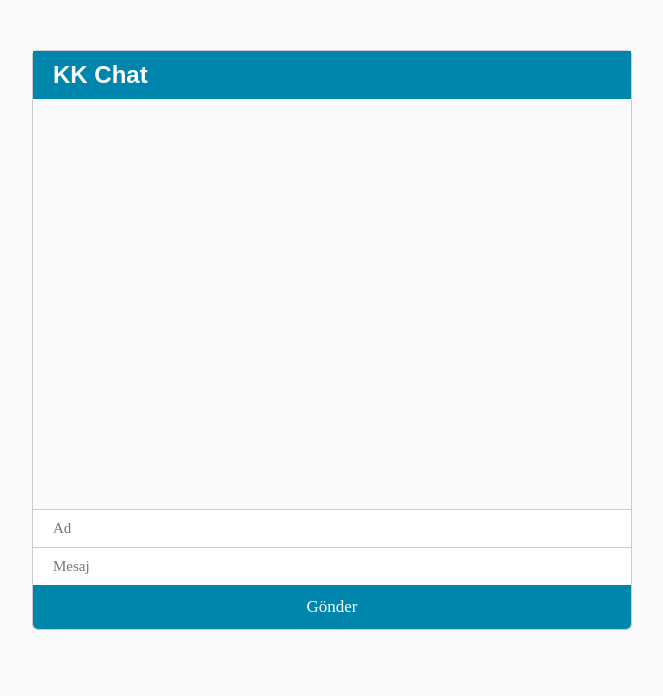
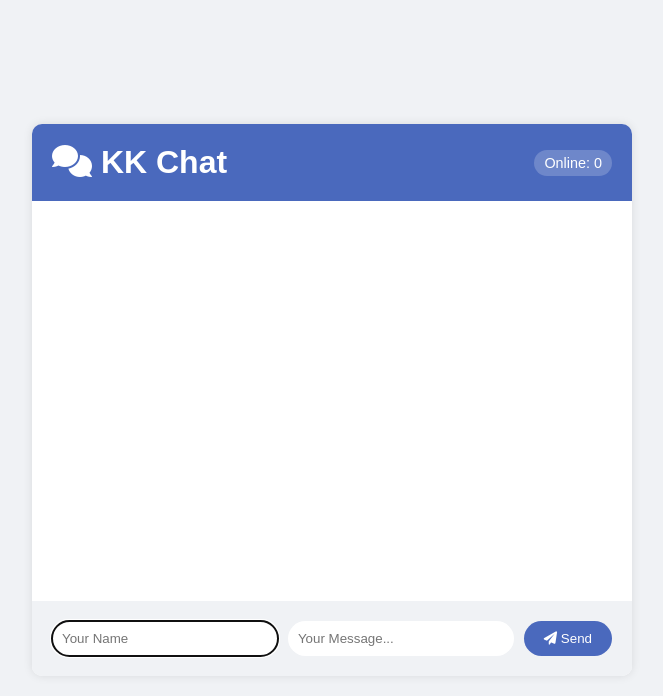
Before and after one commit to omerpakdil/chat-app, a website: page public/index.html in a window 1280 px wide. Shown: the whole page, without its empty margins (308-971 px from the left). Drawn offline with nearby package versions, Linux system fonts and the light colour scheme; no server answers.

Commit message:
application interface change and change of basic structure

```diff
--- a/package.json
+++ b/package.json
@@ -9,8 +9,8 @@
   "author": "Omer Pakdil",
   "license": "ISC",
   "dependencies": {
-    "express": "^4.18.2",
-    "socket.io": "^4.7.4"
+    "express": "^4.21.0",
+    "socket.io": "^4.8.0"
   },
   "devDependencies": {
     "nodemon": "^3.0.3"
--- a/public/chat.js
+++ b/public/chat.js
@@ -6,24 +6,58 @@ const btn = document.getElementById('send');
 const output = document.getElementById('output');
 const feedback = document.getElementById('feedback');
 
-btn.addEventListener('click', () => {
-    socket.emit('chat', {
-        message: message.value,
-        sender: sender.value
-    });
+// Store username in localStorage
+if (localStorage.getItem('username')) {
+    sender.value = localStorage.getItem('username');
+}
+
+btn.addEventListener('click', sendMessage);
+message.addEventListener('keypress', (e) => {
+    if (e.key === 'Enter') {
+        sendMessage();
+    } else {
+        socket.emit('typing', sender.value);
+    }
 });
 
+function sendMessage() {
+    if (message.value && sender.value) {
+        socket.emit('chat', {
+            message: message.value,
+            sender: sender.value
+        });
+        localStorage.setItem('username', sender.value);
+        message.value = '';
+    }
+}
 
 socket.on('chat', (data) => {
-    output.innerHTML += `<p><strong>${data.sender}: </strong>${data.message}</p>`;
-    message.value = '';
     feedback.innerHTML = '';
-});
-
-message.addEventListener('keypress', () => {
-    socket.emit('typing', sender.value);
+    output.innerHTML += `
+        <div class="message ${data.sender === sender.value ? 'own-message' : ''}">
+            <strong>${data.sender}</strong>
+            <p>${data.message}</p>
+        </div>
+    `;
+    output.scrollTop = output.scrollHeight;
 });
 
 socket.on('typing', (data) => {
-    feedback.innerHTML = `<p><em>${data} is typing a message...</em></p>`;
+    feedback.innerHTML = `<p><em>${data} is typing...</em></p>`;
 });
+
+// Auto focus
+window.onload = () => {
+    if (!sender.value) {
+        sender.focus();
+    } else {
+        message.focus();
+    }
+};
+
+// Add to the end of existing code
+
+socket.on('userCount', (count) => {
+    console.log('Number of connected users:', count);
+    document.getElementById('userCount').textContent = `Online: ${count}`;
+});
--- a/public/index.html
+++ b/public/index.html
@@ -3,23 +3,27 @@
 <head>
     <meta charset="UTF-8">
     <meta name="viewport" content="width=device-width, initial-scale=1.0">
-    <title>KK Chat</title>
+    <title>KK Chat - Real-Time Chat</title>
     <script src="https://cdnjs.cloudflare.com/ajax/libs/socket.io/4.7.4/socket.io.js" integrity="sha512-tE1z+95+lMCGwy+9PnKgUSIeHhvioC9lMlI7rLWU0Ps3XTdjRygLcy4mLuL0JAoK4TLdQEyP0yOl/9dMOqpH/Q==" crossorigin="anonymous" referrerpolicy="no-referrer"></script>
+    <link rel="stylesheet" href="https://cdnjs.cloudflare.com/ajax/libs/font-awesome/6.0.0-beta3/css/all.min.css">
     <link rel="stylesheet" href="style.css">
 </head>
 <body>
-
-    <div id="chat-wrap">
-        <h2>KK Chat</h2>
+    <div id="chat-container">
+        <header>
+            <h1><i class="fas fa-comments"></i> KK Chat</h1>
+            <div id="userCount">Online: 0</div>
+        </header>
         <div id="chat-window">
             <div id="output"></div>
             <div id="feedback"></div>
         </div>
-        <input type="text" id="sender" placeholder="Ad">
-        <input type="text" id="message" placeholder="Mesaj">
-        <button id="send">Gönder</button>
+        <div id="input-area">
+            <input type="text" id="sender" placeholder="Your Name">
+            <input type="text" id="message" placeholder="Your Message...">
+            <button id="send"><i class="fas fa-paper-plane"></i> Send</button>
+        </div>
     </div>
-
 
     <script src="chat.js" charset="UTF-8"></script>
 </body>
--- a/public/style.css
+++ b/public/style.css
@@ -1,75 +1,99 @@
-*{
+* {
     margin: 0;
     padding: 0;
     box-sizing: border-box;
-}
-input:focus,button:focus{
-    outline: none;
+    font-family: 'Arial', sans-serif;
 }
 
-body{
-    font-family: 'Poppins', sans-serif;
-    background: #fafafa;
-    overflow-x: hidden;
+body {
+    background-color: #f0f2f5;
+    display: flex;
+    justify-content: center;
+    align-items: center;
+    height: 100vh;
 }
 
-h2{
-    font-size: 1.5rem;
-    font-weight: 600;
-    padding: 10px 20px;
-    background-color: #0085ad;
-    color: #fff;
-    margin-bottom: 10px;
+#chat-container {
+    width: 90%;
+    max-width: 600px;
+    background: white;
+    border-radius: 10px;
+    box-shadow: 0 0 10px rgba(0,0,0,0.1);
+    overflow: hidden;
 }
 
-#chat-wrap{
-    max-width: 600px;
-    margin: 50px auto;
-    border: 1px solid #ccc;
-    border-radius: 5px;
+header {
+    background: #4a69bd;
+    color: white;
+    padding: 20px;
+    text-align: center;
+    display: flex;
+    justify-content: space-between;
+    align-items: center;
 }
 
-#chat-window{
+#chat-window {
     height: 400px;
     overflow-y: auto;
+    padding: 20px;
 }
 
-#output p{
-   font-size: 15px;
-   padding: 10px;
+#output .message {
+    background: #e9e9eb;
+    border-radius: 15px;
+    padding: 10px 15px;
+    margin-bottom: 10px;
+    max-width: 80%;
 }
 
-#output p:nth-child(even){
-    background: #f2f2f2;
+#output .message.own-message {
+    background: #0084ff;
+    color: white;
+    margin-left: auto;
 }
 
-#feedback p{
-    font-size: 13px;
-    padding: 10px;
+#output strong {
+    display: block;
+    margin-bottom: 5px;
 }
 
-#output strong{
-    color: #0085ad;
+#feedback {
+    color: #aaa;
+    padding: 10px;
+    font-style: italic;
 }
 
-input{
-    font-family: 'Poppins';
-    padding: 10px 20px;
-    border: 0;
-    border-top: 1px solid #ccc;
-    display: block;
-    width: 100%;
-    font-size: 15px;
+#input-area {
+    display: flex;
+    padding: 20px;
+    background: #f0f2f5;
 }
 
-button{
-    font-family: 'Poppins';
-    background: #0085ad;
-    color: #fff;
-    border : 0;
-    border-radius: 0 0 5px 5px;
-    font-size: 15px;
-    width: 100%;
-    padding: 12px 0px;
-    font-size: 17px;
+input {
+    flex-grow: 1;
+    padding: 10px;
+    border: none;
+    border-radius: 20px;
+    margin-right: 10px;
 }
+
+button {
+    background: #4a69bd;
+    color: white;
+    border: none;
+    padding: 10px 20px;
+    border-radius: 20px;
+    cursor: pointer;
+    transition: background 0.3s;
+}
+
+button:hover {
+    background: #3c5aa6;
+}
+
+#userCount {
+    font-size: 0.9em;
+    background-color: rgba(255, 255, 255, 0.2);
+    padding: 5px 10px;
+    border-radius: 15px;
+}
```
Also changed, not shown: server.js (+30 -5 lines), 1 other file.
